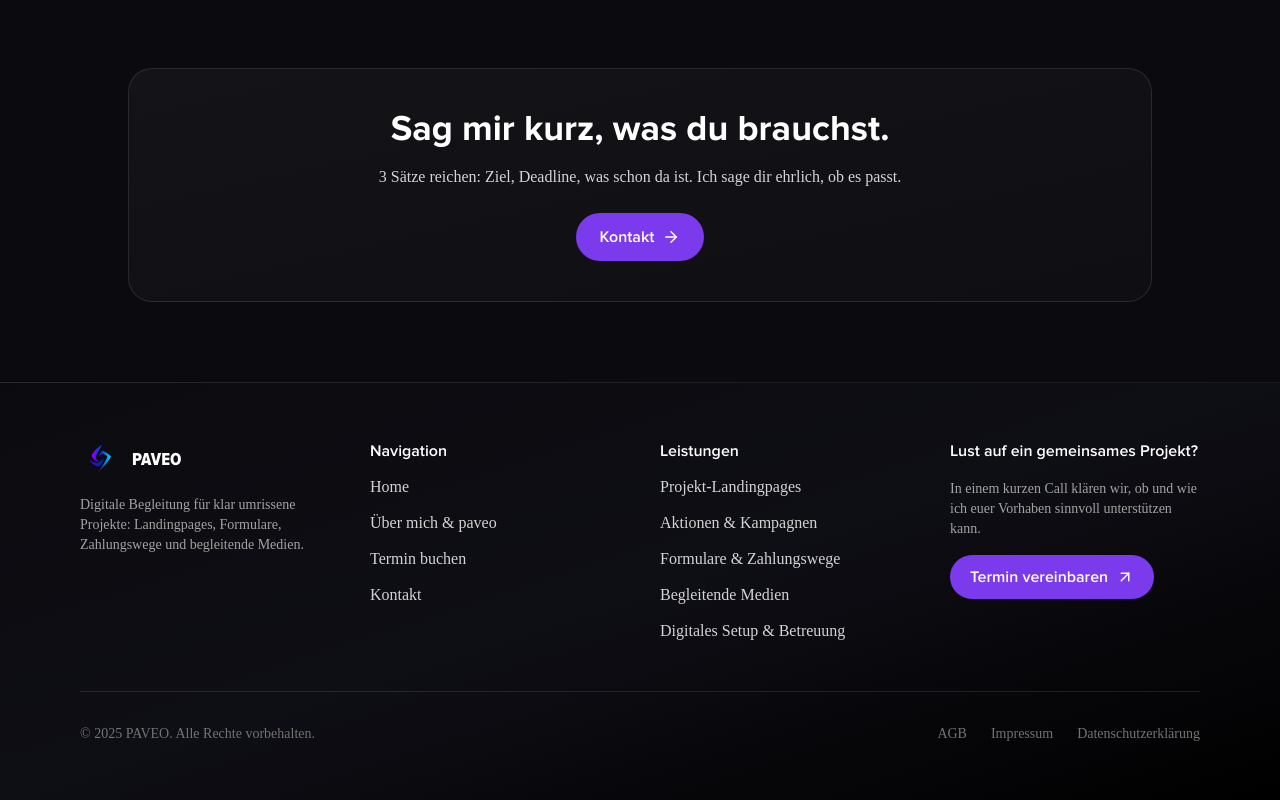
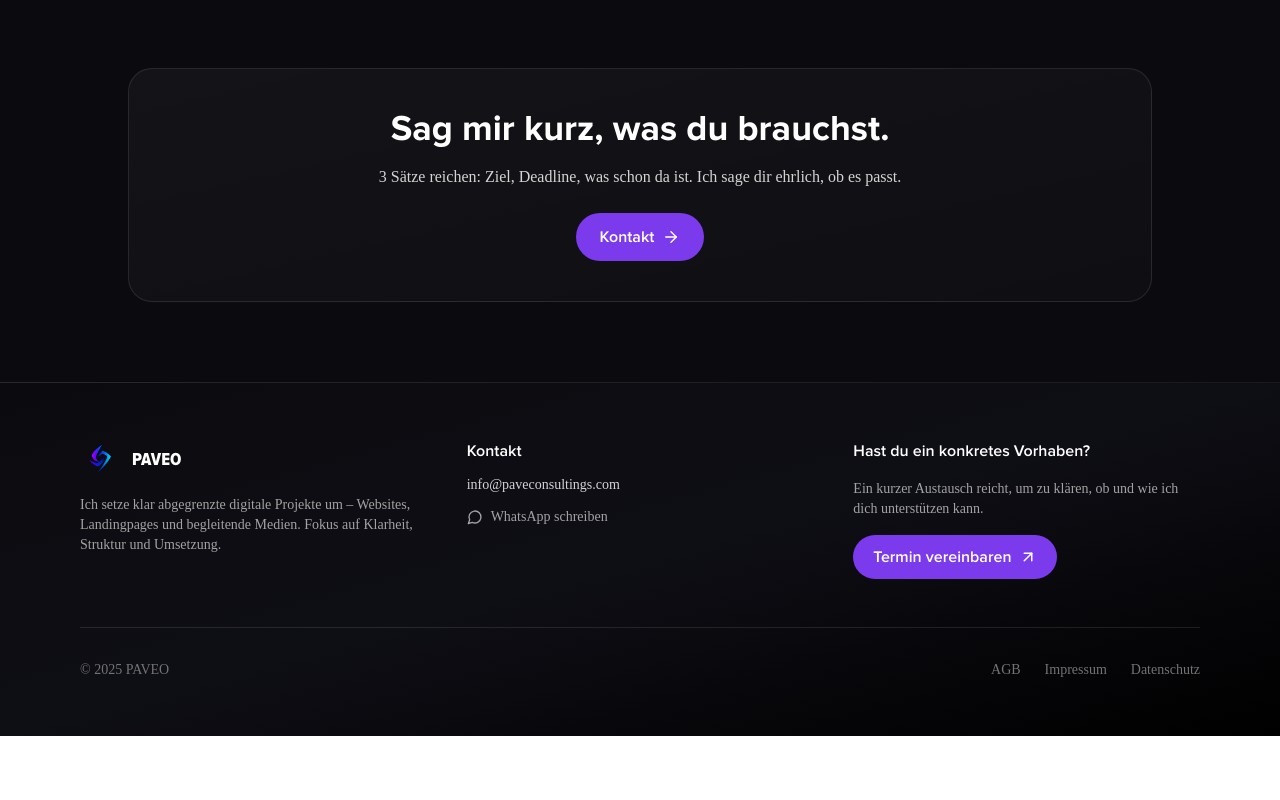
Before and after one commit to cyclebittt/pavewebyyyy, a Next.js app: page / in a window 1280 px wide. Shown: the part 1826-2626 px from the top of the page. After the commit the page ends 2562 px from the top, so only its background shows below. Built offline with nearby package versions, Linux system fonts and the light colour scheme; a web font is replaced by a local one.

Commit message:
Refactor Footer component with new contact options
Updated footer layout and content, added contact methods.

```diff
--- a/components/layout/Footer.jsx
+++ b/components/layout/Footer.jsx
@@ -1,7 +1,7 @@
 'use client';
 
 import Link from 'next/link';
-import { ArrowUpRight } from 'lucide-react';
+import { ArrowUpRight, MessageCircle } from 'lucide-react';
 import Image from 'next/image';
 
 export default function Footer() {
@@ -9,9 +9,10 @@ export default function Footer() {
     <footer className="relative bg-gradient-to-br from-[#0B0B0F] via-[#0E0E15] to-black text-neutral-300 border-t border-white/10">
       <div className="max-w-7xl mx-auto px-6 md:px-12 lg:px-20 py-14">
 
-        {/* Top */}
-        <div className="grid grid-cols-1 md:grid-cols-4 gap-10">
-          {/* Logo & Claim */}
+        {/* TOP */}
+        <div className="grid grid-cols-1 md:grid-cols-3 gap-10">
+
+          {/* Brand */}
           <div className="flex flex-col gap-4">
             <Link href="/" aria-label="Zur Startseite">
               <span className="flex items-center gap-3">
@@ -25,46 +26,46 @@ export default function Footer() {
                 <span className="font-extrabold text-white text-lg">PAVEO</span>
               </span>
             </Link>
-            <p className="text-sm text-neutral-400">
-              Digitale Begleitung für klar umrissene Projekte: Landingpages, Formulare, Zahlungswege und begleitende Medien.
+
+            <p className="text-sm text-neutral-400 max-w-sm">
+              Ich setze klar abgegrenzte digitale Projekte um – Websites, Landingpages
+              und begleitende Medien. Fokus auf Klarheit, Struktur und Umsetzung.
             </p>
           </div>
 
-          {/* Navigation */}
+          {/* Kontakt */}
           <div className="flex flex-col gap-3">
-            <h4 className="font-semibold text-white">Navigation</h4>
-            <Link href="/" className="hover:text-white transition-colors">Home</Link>
-            <Link href="/about" className="hover:text-white transition-colors">Über mich & paveo</Link>
-            <Link href="/request" className="hover:text-white transition-colors">Termin buchen</Link>
-            <Link href="/contact" className="hover:text-white transition-colors">Kontakt</Link>
-          </div>
+            <h4 className="font-semibold text-white">Kontakt</h4>
 
-          {/* Services */}
-          <div className="flex flex-col gap-3">
-            <h4 className="font-semibold text-white">Leistungen</h4>
-            <Link href="/services/landingpages" className="hover:text-white transition-colors">
-              Projekt-Landingpages
-            </Link>
-            <Link href="/services/campaigns" className="hover:text-white transition-colors">
-              Aktionen & Kampagnen
-            </Link>
-            <Link href="/services/forms" className="hover:text-white transition-colors">
-              Formulare & Zahlungswege
-            </Link>
-            <Link href="/services/media" className="hover:text-white transition-colors">
-              Begleitende Medien
-            </Link>
-            <Link href="/services/managed" className="hover:text-white transition-colors">
-              Digitales Setup & Betreuung
-            </Link>
+            <a
+              href="mailto:info@paveconsultings.com"
+              className="hover:text-white transition-colors text-sm"
+            >
+              info@paveconsultings.com
+            </a>
+
+            <a
+              href="https://wa.me/4916095757167?text=Hi%20Leon,%0A%0AZiel:%0ADeadline:%0AStand:%0A"
+              target="_blank"
+              rel="noopener noreferrer"
+              className="inline-flex items-center gap-2 text-sm text-neutral-400 hover:text-white transition-colors"
+            >
+              <MessageCircle size={16} />
+              WhatsApp schreiben
+            </a>
           </div>
 
           {/* CTA */}
           <div className="flex flex-col gap-4">
-            <h4 className="font-semibold text-white">Lust auf ein gemeinsames Projekt?</h4>
-            <p className="text-sm text-neutral-400">
-              In einem kurzen Call klären wir, ob und wie ich euer Vorhaben sinnvoll unterstützen kann.
+            <h4 className="font-semibold text-white">
+              Hast du ein konkretes Vorhaben?
+            </h4>
+
+            <p className="text-sm text-neutral-400 max-w-sm">
+              Ein kurzer Austausch reicht, um zu klären,
+              ob und wie ich dich unterstützen kann.
             </p>
+
             <Link
               href="/request"
               className="inline-flex items-center gap-2 px-5 py-2.5 rounded-full bg-violet-600 hover:bg-violet-500 text-white font-semibold transition-colors w-fit"
@@ -74,15 +75,17 @@ export default function Footer() {
           </div>
         </div>
 
-        {/* Bottom */}
+        {/* BOTTOM */}
         <div className="mt-12 pt-8 border-t border-white/10 flex flex-col md:flex-row justify-between items-center gap-4 text-sm text-neutral-500">
-          <p>© {new Date().getFullYear()} PAVEO. Alle Rechte vorbehalten.</p>
+          <p>© {new Date().getFullYear()} PAVEO</p>
+
           <div className="flex gap-6">
             <Link href="/agb" className="hover:text-neutral-300">AGB</Link>
             <Link href="/impressum" className="hover:text-neutral-300">Impressum</Link>
-            <Link href="/datenschutz" className="hover:text-neutral-300">Datenschutzerklärung</Link>
+            <Link href="/datenschutz" className="hover:text-neutral-300">Datenschutz</Link>
           </div>
         </div>
+
       </div>
     </footer>
   );
```
